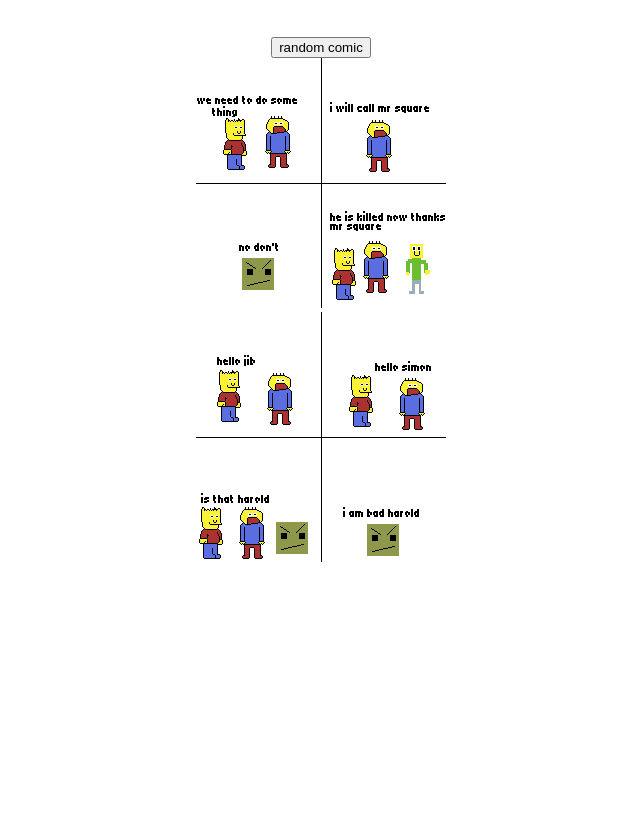
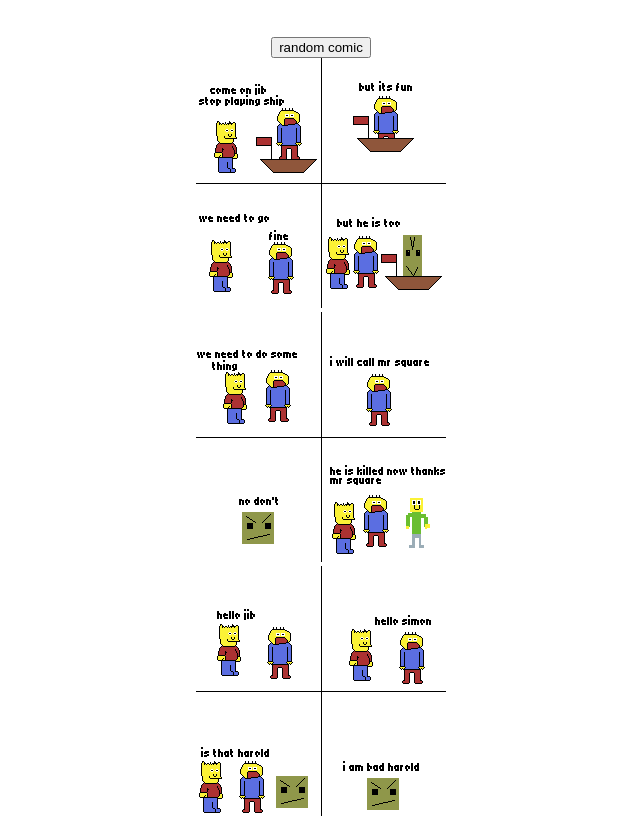
Before and after one commit to bartsimonscomic/bartsimonscomic.github.io, a plain HTML site: page index.html in a window 1280 px wide. Shown: the part 61-889 px from the top of the page, without its empty margins (319-959 px from the left). Before the commit the page ends 800 px from the top, so only its background shows below. Drawn offline with Linux system fonts and the light colour scheme.

Commit message:
Update index.html

```diff
--- a/index.html
+++ b/index.html
@@ -10,6 +10,8 @@
         <button id="radd">random comic</button>
         <script src="random.js"></script>
         <br>
+        <a href="./playship.html"><img src="./playship.png" alt="ship"></a>
+        <br>
         <a href="./haroldsequel.html"><img src="./harold2.png" alt="harold sequel"></a>
         <br>
         <a href="./harold.html"><img src="./harold1.png" alt="harold"></a>
```
